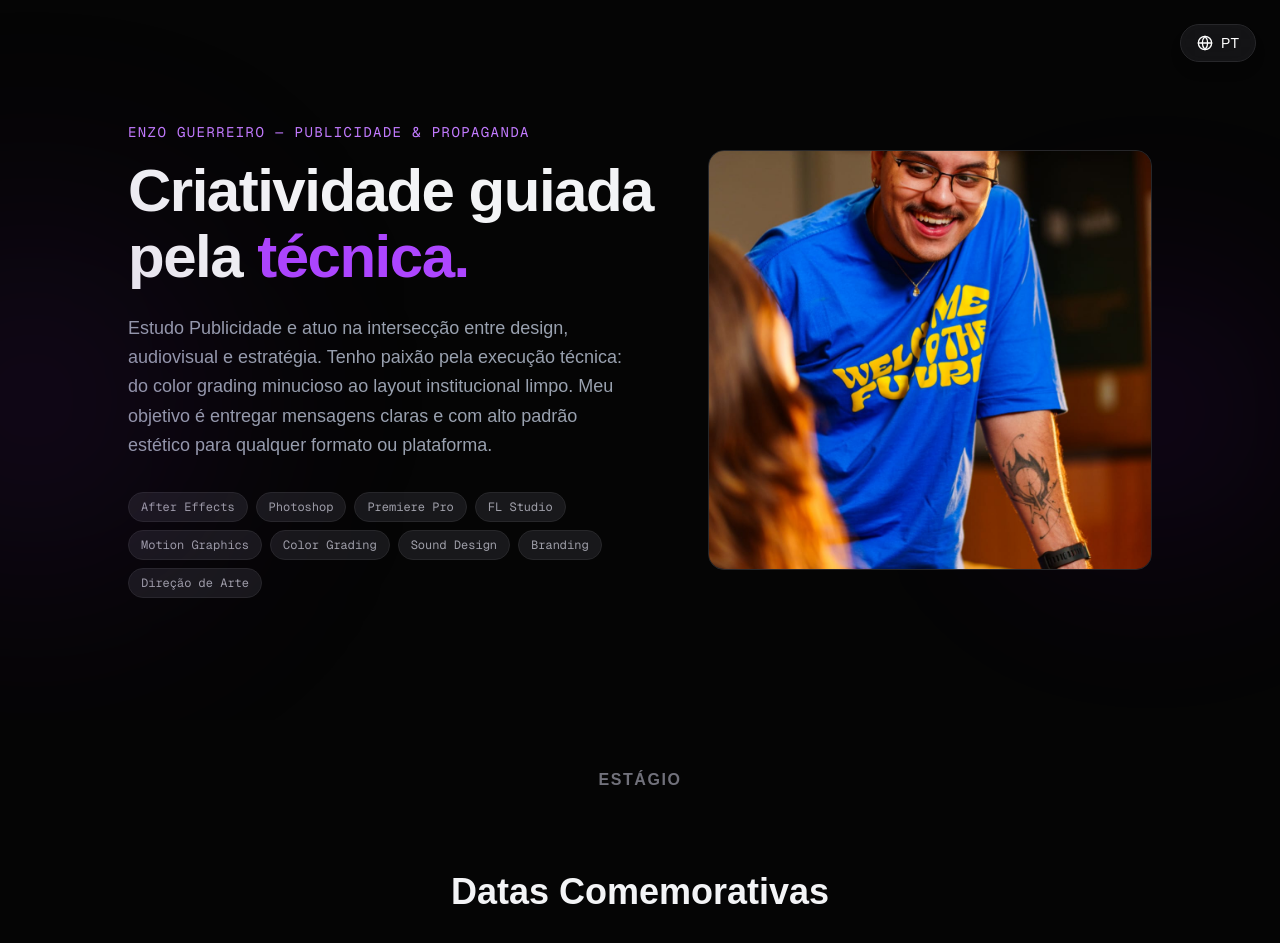
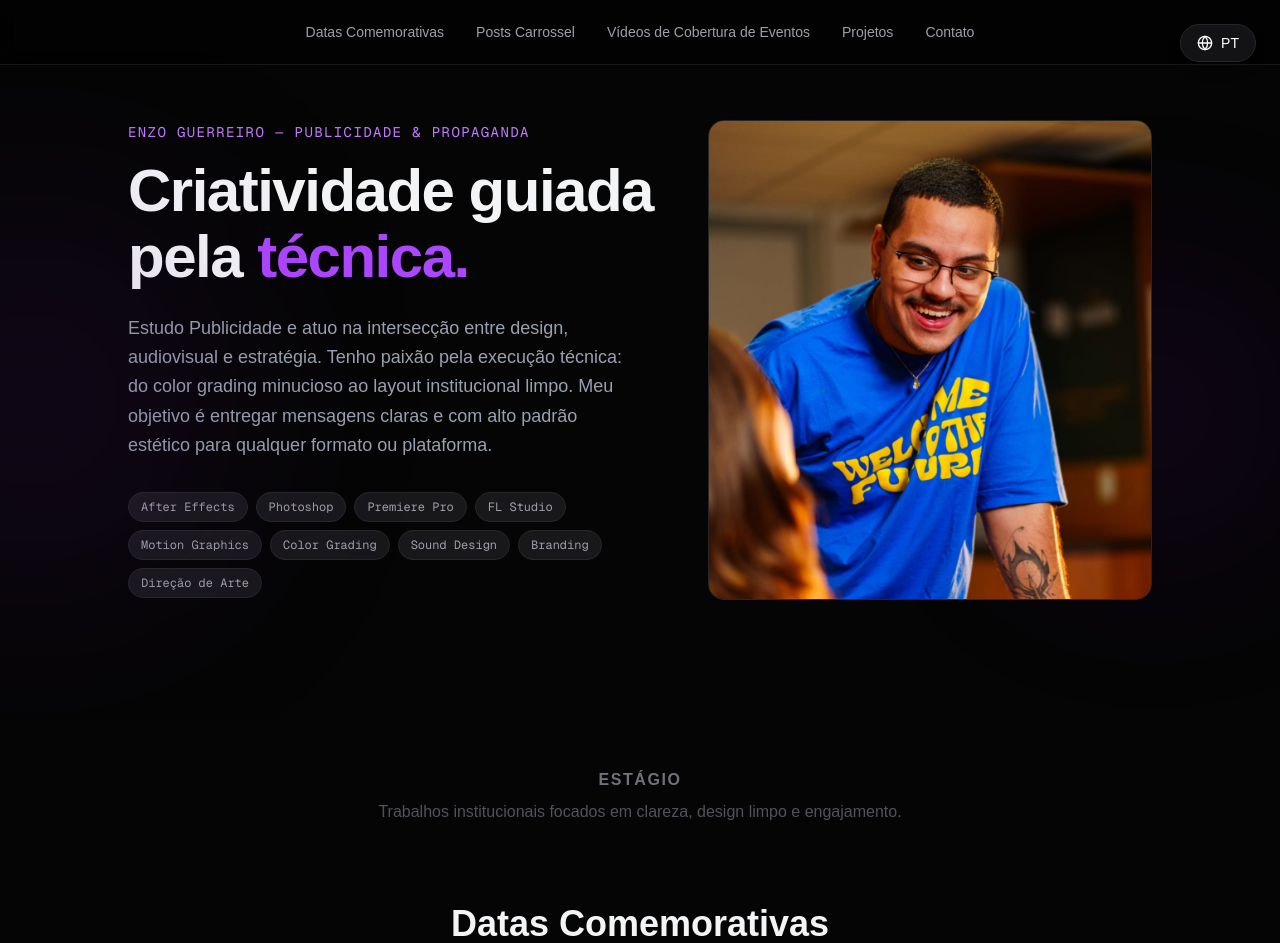
Before and after one commit to zacczkai/portfolio, a Next.js app: page / in a window 1280 px wide. Shown: the top 943 px of the page. Built offline with nearby package versions, Linux system fonts and the light colour scheme.

Commit message:
fix: update behance link, fix photo crop, add navbar, fix image filename, update SEO metadata, add section descriptions

```diff
--- a/src/app/layout.tsx
+++ b/src/app/layout.tsx
@@ -15,8 +15,8 @@ const geistMono = Geist_Mono({
 import { LanguageProvider } from "@/context/LanguageContext";
 
 export const metadata: Metadata = {
-  title: "Portfolio",
-  description: "Publicidade e Propaganda",
+  title: "Enzo Guerreiro | Portfolio de Publicidade, Design e Motion Graphics",
+  description: "Portfolio de Enzo Guerreiro. Especialista em Publicidade e Propaganda, Direção de Arte, Motion Graphics e Color Grading.",
 };
 
 export default function RootLayout({
--- a/src/app/page.tsx
+++ b/src/app/page.tsx
@@ -5,6 +5,7 @@ import Contact from "@/components/Contact";
 import LanguageToggle from "@/components/LanguageToggle";
 import PortfolioSection, { Project } from "@/components/PortfolioSection";
 import { useLanguage } from "@/context/LanguageContext";
+import Navbar from "@/components/Navbar";
 
 export default function Home() {
   const { t } = useLanguage();
@@ -24,7 +25,7 @@ export default function Home() {
     {
       id: "dc2",
       title: "Dia dos Pais: Composição e Profundidade",
-      image: "/images/dia dos pais noise.png",
+      image: "/images/dia-dos-pais-noise.png",
       description: (
         <>
           <p><strong>Execução:</strong> Foco em layout e manipulação de imagem. Utilização de máscaras de recorte na tipografia e separação de planos para criar uma peça institucional limpa, equilibrada e que transmite acolhimento.</p>
@@ -184,19 +185,35 @@ export default function Home() {
 
   return (
     <main className="min-h-screen bg-[#050505] text-[#f3f4f6]">
+      <Navbar />
       <LanguageToggle />
       <Hero />
 
       {/* Portfolio Sections */}
       <div className="py-12">
-        <h2 className="text-center text-zinc-500 uppercase tracking-widest font-semibold mb-4">{t.sections.internship}</h2>
-        <PortfolioSection title={t.sections.datasComemorativas} projects={datasComemorativas} />
-        <PortfolioSection title={t.sections.carrossel} projects={carrossel} />
-        <PortfolioSection title={t.sections.videosEventos} projects={videos} />
+        <div className="max-w-6xl mx-auto px-4 mb-4 text-center">
+          <h2 className="text-zinc-500 uppercase tracking-widest font-semibold">{t.sections.internship}</h2>
+          <p className="text-zinc-600 mt-2">{t.sections.internshipDesc}</p>
+        </div>
+
+        <div id="datas-comemorativas">
+          <PortfolioSection title={t.sections.datasComemorativas} projects={datasComemorativas} />
+        </div>
+
+        <div id="carrossel">
+          <PortfolioSection title={t.sections.carrossel} projects={carrossel} />
+        </div>
+
+        <div id="videos">
+          <PortfolioSection title={t.sections.videosEventos} projects={videos} />
+        </div>
       </div>
 
-      <div className="py-12 border-t border-zinc-900 bg-black/50">
-        <h2 className="text-center text-zinc-500 uppercase tracking-widest font-semibold mb-4">{t.sections.projects}</h2>
+      <div id="projetos" className="py-12 border-t border-zinc-900 bg-black/50">
+        <div className="max-w-6xl mx-auto px-4 mb-4 text-center">
+          <h2 className="text-zinc-500 uppercase tracking-widest font-semibold">{t.sections.projects}</h2>
+          <p className="text-zinc-600 mt-2">{t.sections.projectsDesc}</p>
+        </div>
         <PortfolioSection title={t.sections.projetosAutorais} description={projetosPessoaisIntro} projects={projetosPessoais} />
       </div>
 
--- a/src/components/Contact.tsx
+++ b/src/components/Contact.tsx
@@ -8,7 +8,7 @@ export default function Contact() {
   const { t } = useLanguage();
 
   return (
-    <footer className="py-24 px-4 border-t border-zinc-900 bg-black relative overflow-hidden">
+    <footer id="contato" className="py-24 px-4 border-t border-zinc-900 bg-black relative overflow-hidden">
       <div className="absolute top-0 left-1/2 -translate-x-1/2 w-full h-px bg-gradient-to-r from-transparent via-purple-900 to-transparent opacity-50" />
 
       <div className="max-w-4xl mx-auto text-center relative z-10">
@@ -34,7 +34,7 @@ export default function Contact() {
           <a href="https://www.linkedin.com/in/enzo-guerreiro-568a4b233/" target="_blank" rel="noreferrer" className="p-4 bg-zinc-900 rounded-full hover:bg-purple-900/50 hover:text-purple-400 transition-all">
             <LinkIcon className="w-6 h-6" />
           </a>
-          <a href="#" className="p-4 bg-zinc-900 rounded-full hover:bg-purple-900/50 hover:text-purple-400 transition-all">
+          <a href="https://behance.net/raajzkai" target="_blank" rel="noreferrer" className="p-4 bg-zinc-900 rounded-full hover:bg-purple-900/50 hover:text-purple-400 transition-all">
             <Globe className="w-6 h-6" />
           </a>
         </motion.div>
--- a/src/components/Hero.tsx
+++ b/src/components/Hero.tsx
@@ -67,12 +67,12 @@ export default function Hero() {
         {/* Right: Photo placeholder */}
         <motion.div
           variants={fadeUp}
-          className="relative h-[420px] rounded-2xl overflow-hidden bg-zinc-900 border border-zinc-800 group hidden md:flex items-center justify-center"
+          className="relative h-[480px] rounded-2xl overflow-hidden bg-zinc-900 border border-zinc-800 group hidden md:flex items-center justify-center"
         >
           <img
             src="/images/minha foto.jpeg"
             alt={t.hero.photoAlt}
-            className="w-full h-full object-cover transition-transform duration-700 group-hover:scale-105"
+            className="w-full h-full object-cover object-top transition-transform duration-700 group-hover:scale-105"
           />
           <div className="absolute inset-0 bg-gradient-to-tr from-purple-900/10 to-transparent opacity-0 group-hover:opacity-100 transition-opacity duration-500 pointer-events-none" />
         </motion.div>
--- /dev/null
+++ b/src/components/Navbar.tsx
@@ -0,0 +1,49 @@
+"use client";
+
+import { motion } from "framer-motion";
+import { useLanguage } from "@/context/LanguageContext";
+
+export default function Navbar() {
+  const { t } = useLanguage();
+
+  const links = [
+    { href: "#datas-comemorativas", label: t.sections.datasComemorativas },
+    { href: "#carrossel", label: t.sections.carrossel },
+    { href: "#videos", label: t.sections.videosEventos },
+    { href: "#projetos", label: t.sections.projects },
+    { href: "#contato", label: "Contato" }, // Adding a simple translation later or keeping it simple
+  ];
+
+  const scrollTo = (e: React.MouseEvent<HTMLAnchorElement>, href: string) => {
+    e.preventDefault();
+    const target = document.querySelector(href);
+    if (target) {
+      target.scrollIntoView({ behavior: "smooth" });
+    }
+  };
+
+  return (
+    <motion.nav
+      initial={{ y: -100, opacity: 0 }}
+      animate={{ y: 0, opacity: 1 }}
+      transition={{ duration: 0.5, ease: "easeOut" }}
+      className="fixed top-0 left-0 right-0 z-40 bg-black/50 backdrop-blur-md border-b border-zinc-900"
+    >
+      <div className="max-w-6xl mx-auto px-4">
+        <ul className="flex items-center justify-center gap-4 md:gap-8 h-16 overflow-x-auto whitespace-nowrap scrollbar-hide text-sm font-medium">
+          {links.map((link) => (
+            <li key={link.href}>
+              <a
+                href={link.href}
+                onClick={(e) => scrollTo(e, link.href)}
+                className="text-zinc-400 hover:text-purple-400 transition-colors"
+              >
+                {link.label}
+              </a>
+            </li>
+          ))}
+        </ul>
+      </div>
+    </motion.nav>
+  );
+}
--- a/src/locales/en.ts
+++ b/src/locales/en.ts
@@ -16,9 +16,11 @@ const en = {
     projetosAutoraisIntro: "This selection of original projects was never born out of a viralization strategy, but rather as a space for pure narrative and visual experimentation. Over the past few years, I used pop culture references to push the limits of editing, color grading, and sound design without the constraints of a traditional brief.",
     projetosAutoraisIntro2: "The focus was never on volume, but on technical precision and the freedom to dictate rhythms, build atmospheres, and explore advanced post-production tools. All posts were made on a TikTok account created specifically for this purpose, under the handle",
     projetosAutoraisIntro3: "In total, about 15 videos over more than 5 years.",
-    clickToExpand: "Click to expand",
+    clickToExpand: "Click to see creative process",
     close: "Close",
-    internship: "Internship"
+    internship: "Internship",
+    internshipDesc: "Institutional work focused on clarity, clean design, and engagement.",
+    projectsDesc: "Technical and narrative studies exploring the possibilities of visual editing."
   },
   contact: {
     title1: "Let's work",
--- a/src/locales/pt.ts
+++ b/src/locales/pt.ts
@@ -16,9 +16,11 @@ const pt = {
     projetosAutoraisIntro: "Esta seleção de projetos autorais não nasceu de uma estratégia de viralização, mas sim como um espaço de pura experimentação narrativa e visual. Ao longo dos últimos anos, utilizei recortes da cultura pop para testar limites de edição, color grading e sound design sem as amarras de um briefing tradicional.",
     projetosAutoraisIntro2: "O foco nunca foi o volume de postagens, mas sim a precisão técnica e a liberdade para ditar ritmos, construir atmosferas e explorar ferramentas avançadas de pós-produção. As postagens foram todas feitas em um TikTok criado especificamente para isso, com o nome de",
     projetosAutoraisIntro3: "Ao todo, foram cerca de 15 vídeos em mais de 5 anos.",
-    clickToExpand: "Clique para expandir",
+    clickToExpand: "Clique para ver processo criativo",
     close: "Fechar",
-    internship: "Estágio"
+    internship: "Estágio",
+    internshipDesc: "Trabalhos institucionais focados em clareza, design limpo e engajamento.",
+    projectsDesc: "Estudos técnicos e narrativos explorando as possibilidades da edição visual."
   },
   contact: {
     title1: "Vamos trabalhar",
```
Also changed, not shown: 1 other file (tests, documents, lock files or other folders).
